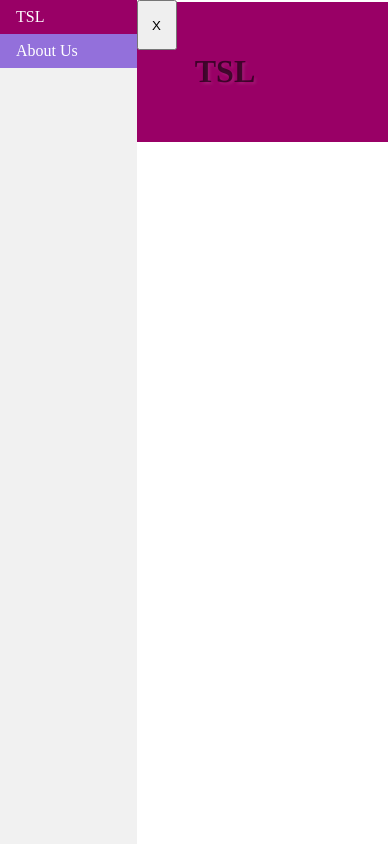
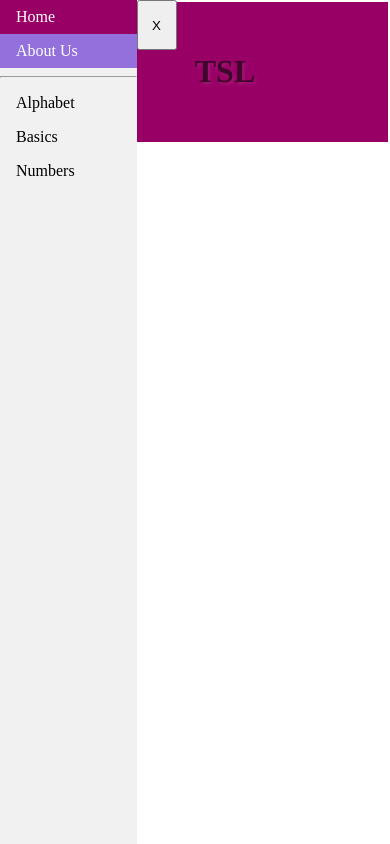
Before and after one commit to bosdos12/TSL, a website: page www/pages/about_us.html in a window 390 px wide. Both pictures are taken after a click on the button 31 px from the left and 71 px from the top of the page. Drawn offline with Linux system fonts and the light colour scheme; some packages are replaced by stand-ins of ours; files that its build step writes are made by us from their sources.

Commit message:
Updated info document

```diff
--- a/www/pages/about_us.html
+++ b/www/pages/about_us.html
@@ -14,7 +14,7 @@
 
 
         <!-- navigation page -->
-        <link rel="stylesheet" type="text/css" href="css/menu.css"/>
+        <link rel="stylesheet" type="text/css" href="../css/menu.css"/>
         <style>
 
             .navigation{
@@ -61,9 +61,6 @@
         </style>
 
 
-        <!-- progress bar -->
-        <link rel="stylesheet" type="text/css" href="css/progress_bar.css"/>
-
         <!--javascript to control a navigation page-->
 
 
@@ -99,7 +96,7 @@
               <!-- dashed button -->
             <center>
             <button class="btn" onclick="open_nav()">
-            <img src="dash_button.svg" width=40 height=55 alt="">
+            <img src="../dash_button.svg" width=40 height=55 alt="">
             </button>
             </center>
 
@@ -131,8 +128,12 @@
 
             <ul>
             <!-- <li><a href="sign_in.html">Sign In</a></li> -->
-            <li><a href="../index.html">TSL</a></li>
+            <li><a href="../index.html">Home</a></li>
             <li><a class="active" href="about_us.html">About Us</a></li>
+            <hr>
+            <li><a href="">Alphabet</a></li>
+            <li><a href="">Basics</a></li>
+            <li><a href="">Numbers</a></li>
 
                 <div align="right"><button id="nav_btn" onclick="close_nav()" > X </button></div>
             </ul>
```
Also changed, not shown: www/index.html (+5 -1 lines), 2 other files.
